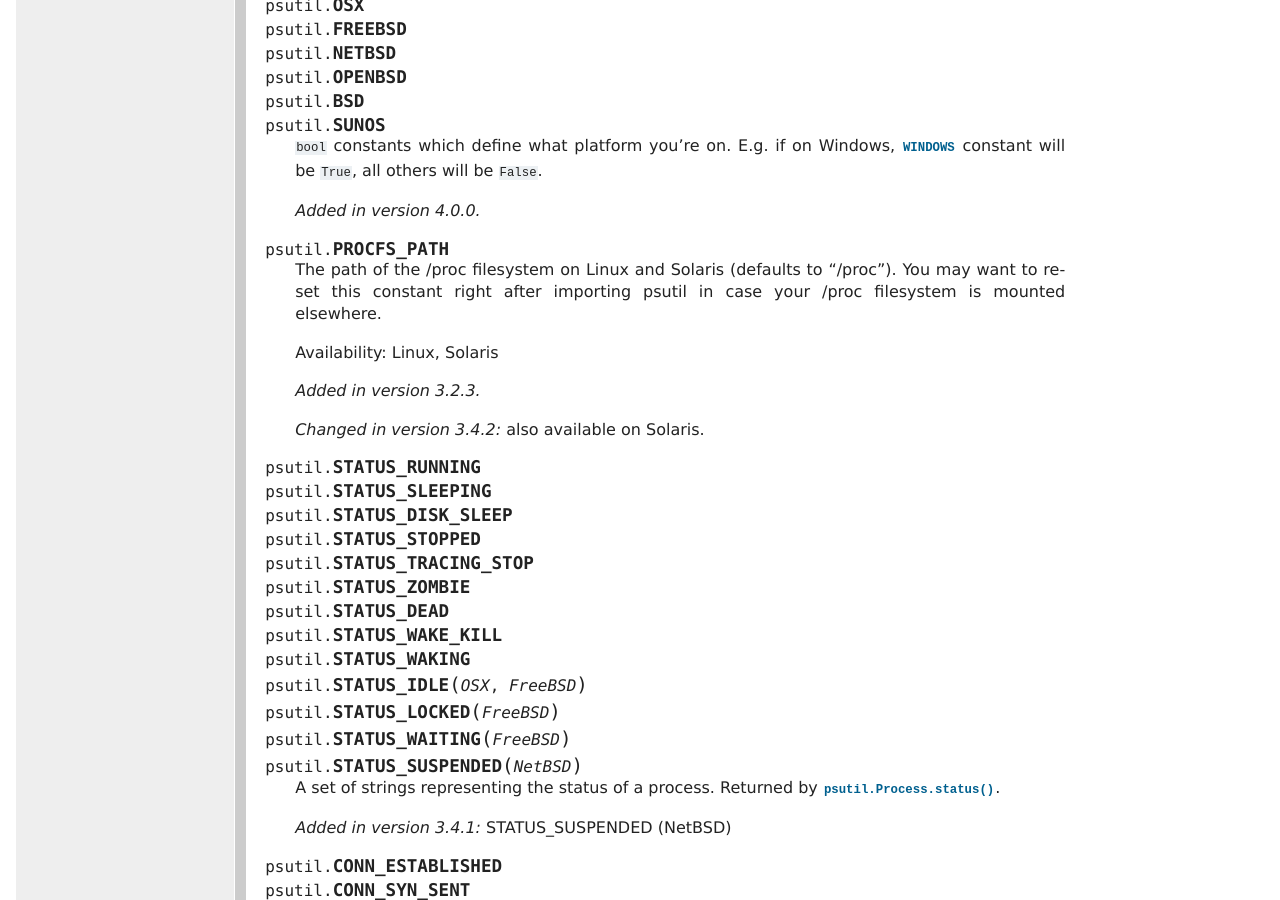
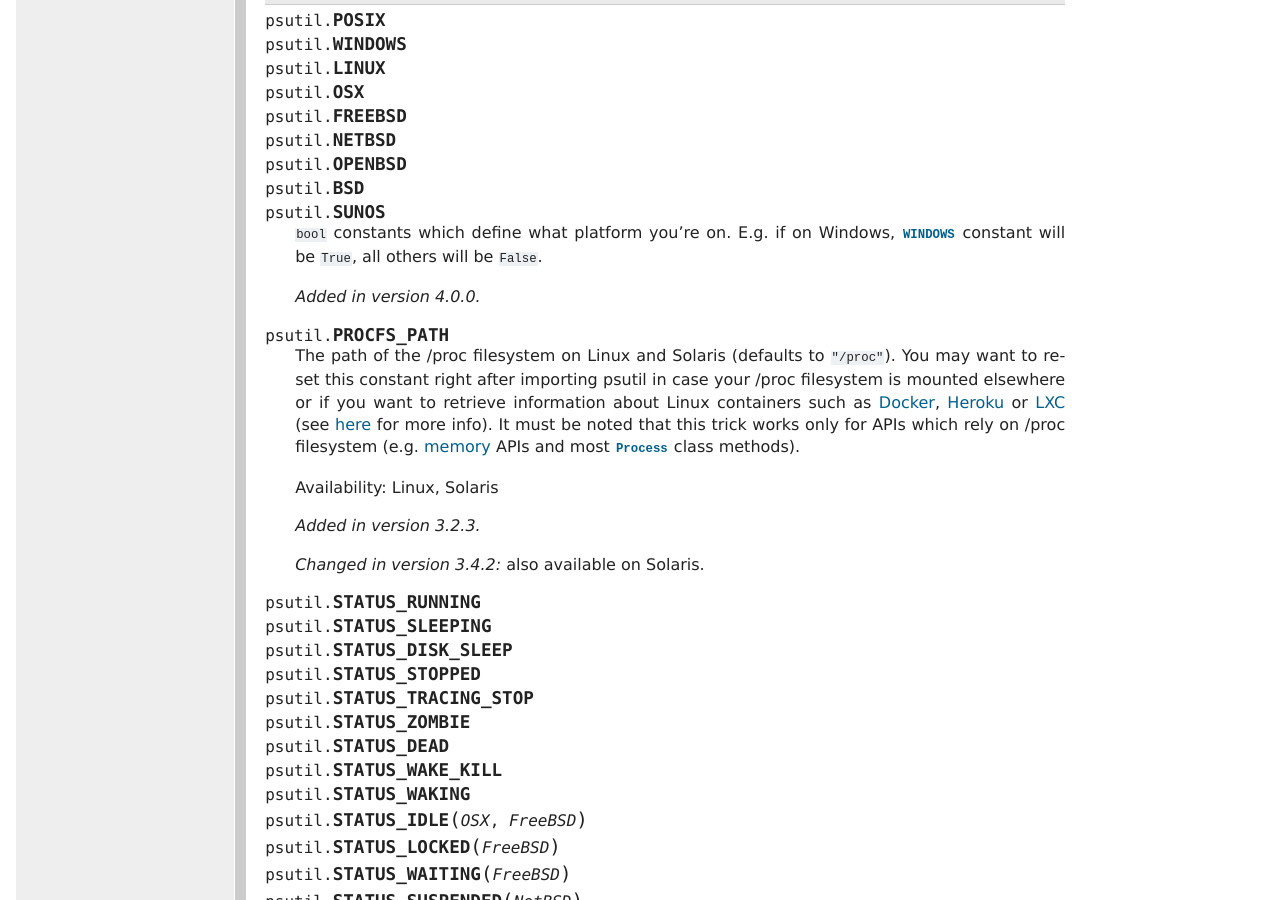
Before and after one commit to giampaolo/psutil, a Sphinx documentation site: the page built from docs/index.rst, in a window 1280 px wide and 900 px high, scrolled down 31367 px. Built offline with Sphinx 7.4.7, drawn with Linux system fonts in a browser that asks for light colours; formulas are drawn with MathJax 3; some of the changed text lies outside the part shown.

Commit message:
fix #1015 / linux: have swap_memory() rely on /proc fs instead of sysinfo() syscall in order to be nice with Linux containers such as Docker and Heroku

```diff
--- a/HISTORY.rst
+++ b/HISTORY.rst
@@ -4,6 +4,12 @@
 
 5.2.3
 =====
+
+**Enhancements**
+
+- 1015_: swap_memory() now relies on /proc/meminfo instead of sysinfo() syscall
+  so that it can be used in conjunction with PROCFS_PATH in order to retrieve
+  memory info about Linux containers such as Docker and Heroku.
 
 **Bug fixes**
 
--- a/docs/index.rst
+++ b/docs/index.rst
@@ -301,6 +301,11 @@
     >>> import psutil
     >>> psutil.swap_memory()
     sswap(total=2097147904L, used=886620160L, free=1210527744L, percent=42.3, sin=1050411008, sout=1906720768)
+
+  .. versionchanged:: 5.2.3 on Linux this function relies on /proc fs instead
+     of sysinfo() syscall so that it can be used in conjunction with
+     :const:`psutil.PROCFS_PATH` in order to retrieve memory info about
+     Linux containers such as Docker and Heroku.
 
 Disks
 -----
@@ -1979,9 +1984,18 @@
 .. _const-procfs_path:
 .. data:: PROCFS_PATH
 
-  The path of the /proc filesystem on Linux and Solaris (defaults to "/proc").
+  The path of the /proc filesystem on Linux and Solaris (defaults to
+  ``"/proc"``).
   You may want to re-set this constant right after importing psutil in case
-  your /proc filesystem is mounted elsewhere.
+  your /proc filesystem is mounted elsewhere or if you want to retrieve
+  information about Linux containers such as
+  `Docker <https://www.docker.io/>`__,
+  `Heroku <https://www.heroku.com/>`__ or
+  `LXC <https://linuxcontainers.org/>`__ (see
+  `here <https://fabiokung.com/2014/03/13/memory-inside-linux-containers/>`__
+  for more info).
+  It must be noted that this trick works only for APIs which rely on /proc
+  filesystem (e.g. `memory`_ APIs and most :class:`Process` class methods).
 
   Availability: Linux, Solaris
 
```
Also changed, not shown: .travis.yml, 4 other files.
